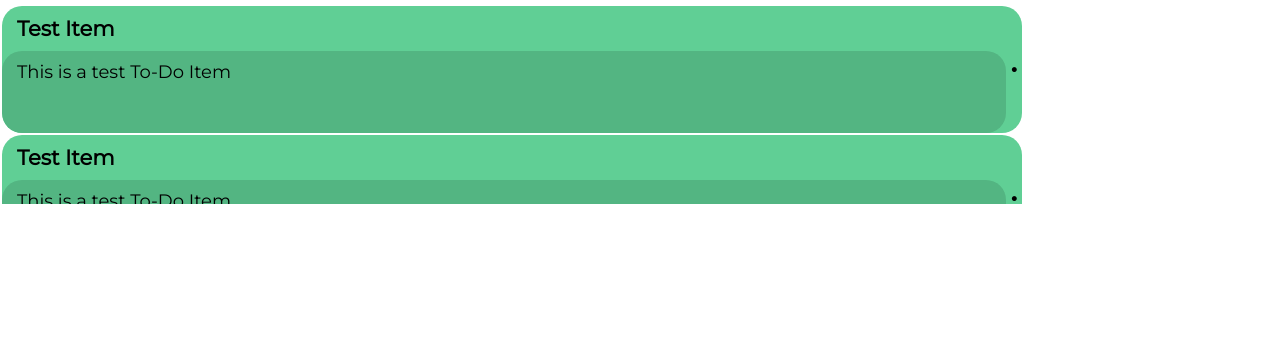
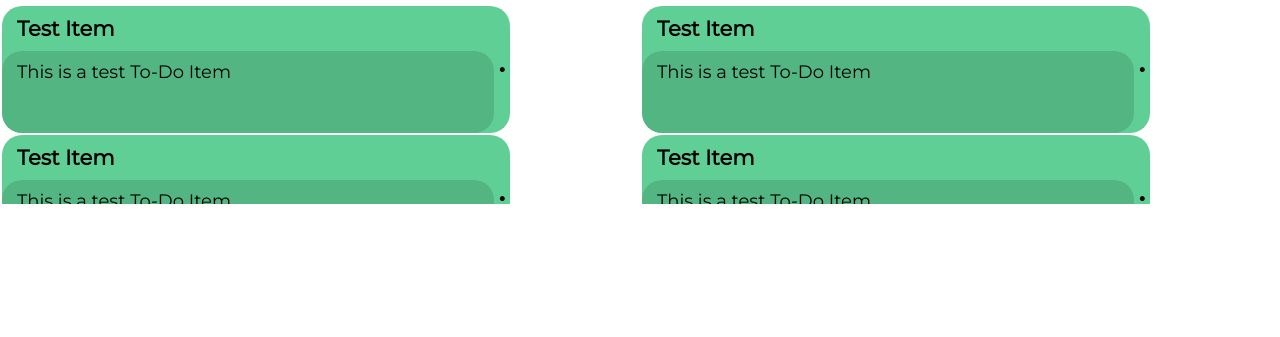
Before and after one commit to hxl1116/Flothe, a React app: page / in a window 1280 px wide. Shown: the part 69-406 px from the top of the page. Built offline with nearby package versions, Linux system fonts and the light colour scheme.

Commit message:
adding section and split color

```diff
--- a/resources/sass/style.sass
+++ b/resources/sass/style.sass
@@ -10,6 +10,11 @@ input
   border: none
   border-bottom: 2px solid grey
   outline: none
+
+
+body
+  font-size: 18px
+  background: linear-gradient(90deg, lightsteelblue 50%, antiquewhite 50%)
 
 button
   background: none
@@ -33,10 +38,13 @@ button
 
 #sections-wrapper
   display: grid
-  grid: "calendar calendar" 50vh "todo motivation" 25vh "goal happiness" 25vh / 1fr 1fr
+  grid: "calender today" 50vh "todo motivation" 25vh "goal happiness" 25vh / 1fr 1fr
 
-#calendar-section
-  grid-area: calendar
+#today-section
+  grid-area: today
+
+#calender-section
+  grid-area: calender
 
 #todo-section
   grid-area: todo
--- a/src/components/App.js
+++ b/src/components/App.js
@@ -30,14 +30,17 @@ class App extends Component {
             <>
                 <Sidebar/>
                 <div id="sections-wrapper" className="day-layout">
-                    <Section id={'calendar'} name={'Calendar'} timed={true}
+                    <Section id ={'calender'} name ={"Calender"} timed={true}
+                             transferredTasks={this.state.transferredTasks}
+                    />
+                    <Section id={'today'} name={'Today'} timed={true}
                              transferredTasks={this.state.transferredTasks}
                     />
                     <Section id={'todo'} name={'ToDo'}
                              transferTaskToEvent={(task) => this.transferTaskToEvent(task)}
                              transferredTasks={this.state.transferredTasks}
                     />
-                    <Section id={'goal'} name={'Goal'}
+                    <Section id={'goal'} name={'Goal' }
                              transferredTasks={this.state.transferredTasks}
                     />
                     <Section id={'motivation'} name={'Motivation'}
```
Also changed, not shown: src/index.js (line endings or trailing spaces), 1 other file.
